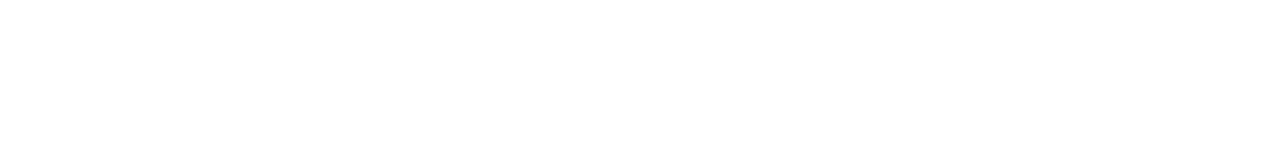
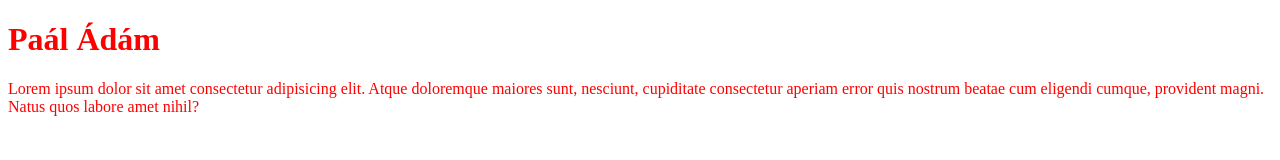
Before and after one commit to Kompleeex/git, a plain HTML site: page index.html in a window 1280 px wide. Drawn offline with Linux system fonts and the light colour scheme.

Commit message:
formázott

```diff
--- a/index.html
+++ b/index.html
@@ -3,9 +3,12 @@
 <head>
     <meta charset="UTF-8">
     <meta name="viewport" content="width=device-width, initial-scale=1.0">
-    <title>Document</title>
+    <title>Paál Ádám</title>
+    <link rel="stylesheet" href="style.css">
 </head>
 <body>
+    <h1>Paál Ádám</h1>
+    <p>Lorem ipsum dolor sit amet consectetur adipisicing elit. Atque doloremque maiores sunt, nesciunt, cupiditate consectetur aperiam error quis nostrum beatae cum eligendi cumque, provident magni. Natus quos labore amet nihil?</p>
 
 </body>
 </html>
--- /dev/null
+++ b/style.css
@@ -0,0 +1,3 @@
+body{
+    color: red;
+}
```
